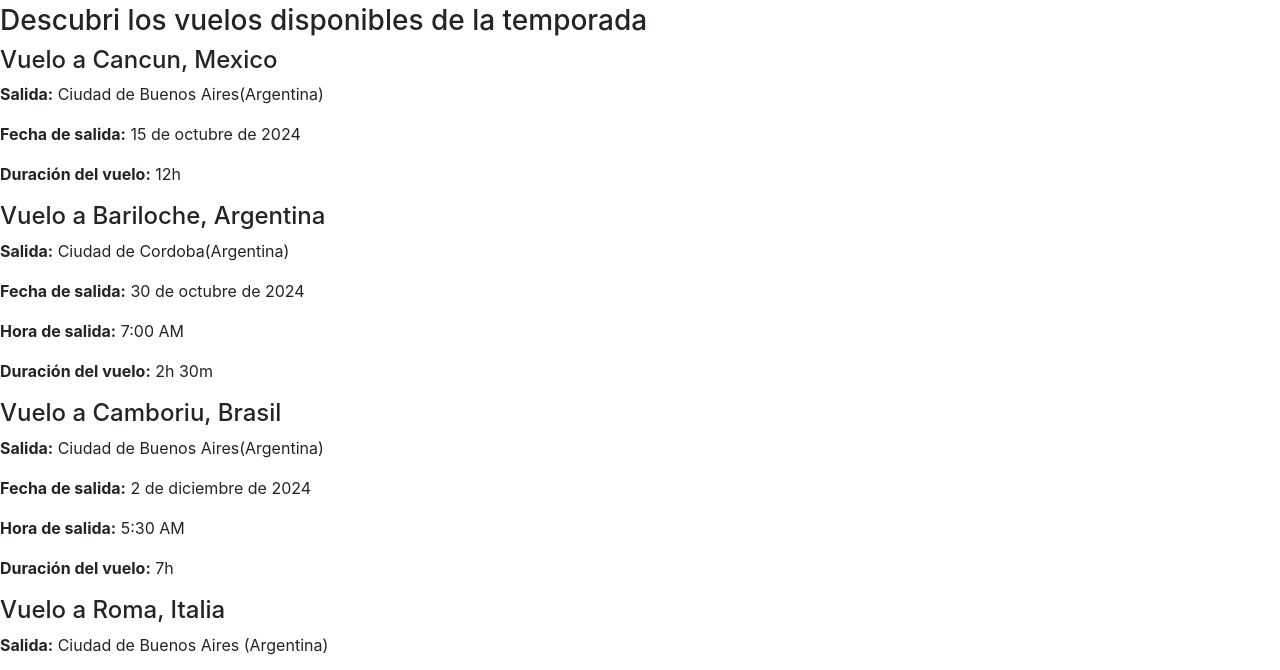
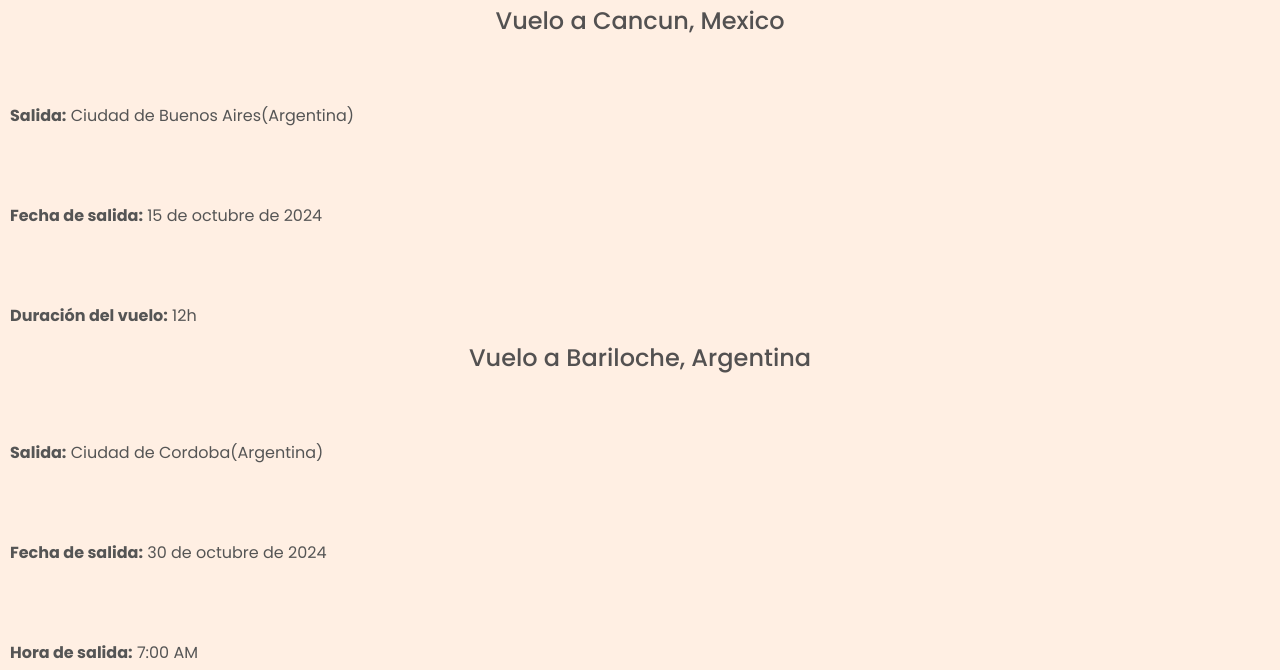
Before and after one commit to Gina-Arc/escape-trip-proyect, a plain HTML site: page pages/Vuelos.html in a window 1280 px wide. Shown: the part 116-786 px from the top of the page. Drawn offline with nearby package versions, Linux system fonts and the light colour scheme.

Commit message:
se arreglo el linkeo de vuelos

```diff
--- a/pages/Vuelos.html
+++ b/pages/Vuelos.html
@@ -8,7 +8,7 @@
     <title>Vuelos</title>
     <link href="https://fonts.googleapis.com/css2?family=Arvo:ital,wght@0,400;0,700;1,400;1,700&family=Lalezar&family=Poppins:ital,wght@0,100;0,200;0,300;0,400;0,500;0,600;0,700;0,800;0,900;1,100;1,200;1,300;1,400;1,500;1,600;1,700;1,800;1,900&family=Roboto:ital,wght@0,100;0,300;0,400;0,500;0,700;0,900;1,100;1,300;1,400;1,500;1,700;1,900&family=Rubik:ital,wght@0,300..900;1,300..900&display=swap" rel="stylesheet">
     <link rel="stylesheet" href="https://cdnjs.cloudflare.com/ajax/libs/font-awesome/6.0.0-beta3/css/all.min.css">
-    <link rel="stylesheet" href="../css/esilos.css">
+    <link rel="stylesheet" href="../css/estilos.css">
     <link href="https://stackpath.bootstrapcdn.com/bootstrap/4.5.2/css/bootstrap.min.css" rel="stylesheet">
 </head>
 <body>
```
